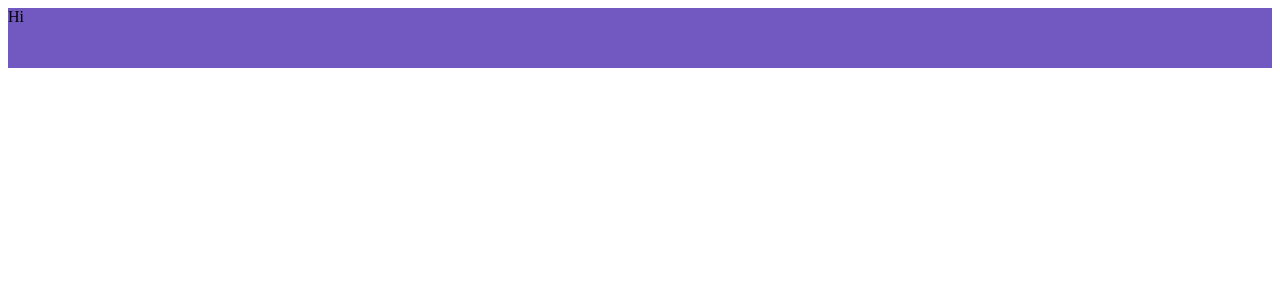
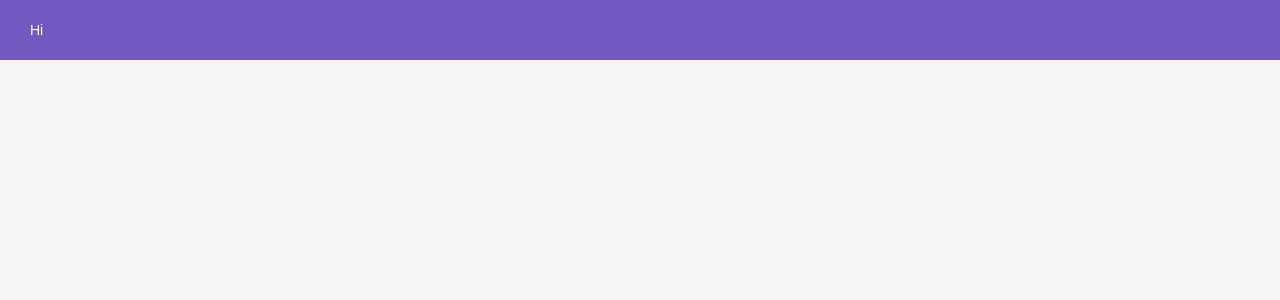
Before and after one commit to developermartins/theme-switcher, a React (Create React App) app: page / in a window 1280 px wide. Shown: the top 300 px of the page. Built offline with nearby package versions, Linux system fonts and the light colour scheme.

Commit message:
add more style Header component

```diff
--- a/src/App.tsx
+++ b/src/App.tsx
@@ -1,8 +1,10 @@
 import Header from './components/Header';
+import GlobalStyle from './styles/global';
 
 function App() {
   return (
     <div className="App">
+        <GlobalStyle />
         <Header />
     </div>
   );
--- a/src/components/Header/styles.ts
+++ b/src/components/Header/styles.ts
@@ -1,7 +1,10 @@
 import styled from "styled-components";
 
 export const Container = styled.div`
-
     height: 60px;
     background: #7159c1;
+    color: #FFF;
+    display: flex;
+    align-items: center;
+    padding: 0 30px;
 `;
```
